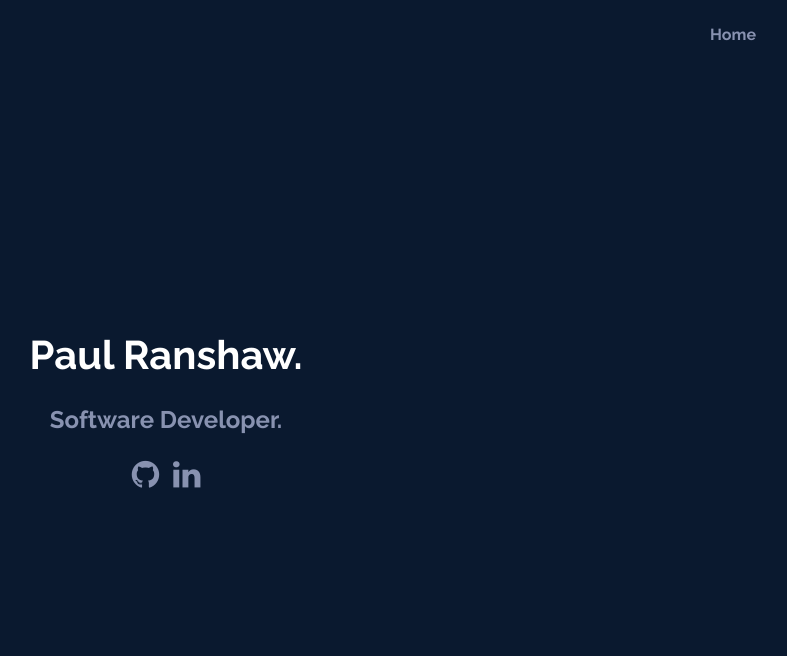
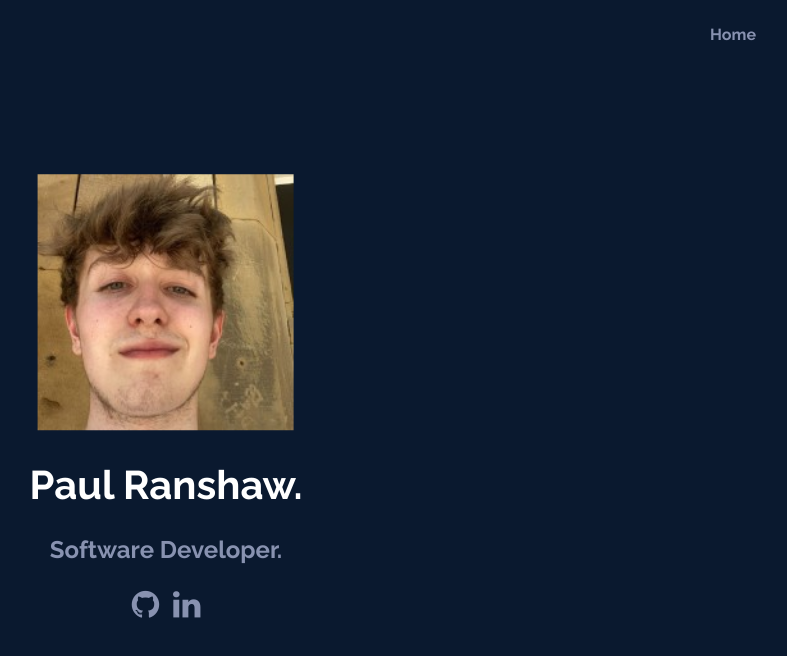
Before and after one commit to paulranshaw/paulranshaw.github.io, a plain HTML site: page index.html in a window 1280 px wide. Shown: the whole page, without its empty margins (474-1261 px from the left). Drawn offline with Linux system fonts and the light colour scheme.

Commit message:
Update index.html

```diff
--- a/index.html
+++ b/index.html
@@ -15,6 +15,7 @@
         <a href="/index.html" class="navbar a">Home</a>
     </div>
     <div class="header">
+        <img src="images/Paul Ranshaw.jpg" alt="Photo of Paul Ranshaw" width="256" height="256">
         <h1>Paul Ranshaw.</h1>
         <h2>Software Developer.</h2>
         <a href="https://github.com/paulranshaw" class="fa fa-github fa-2x"></a>
```
